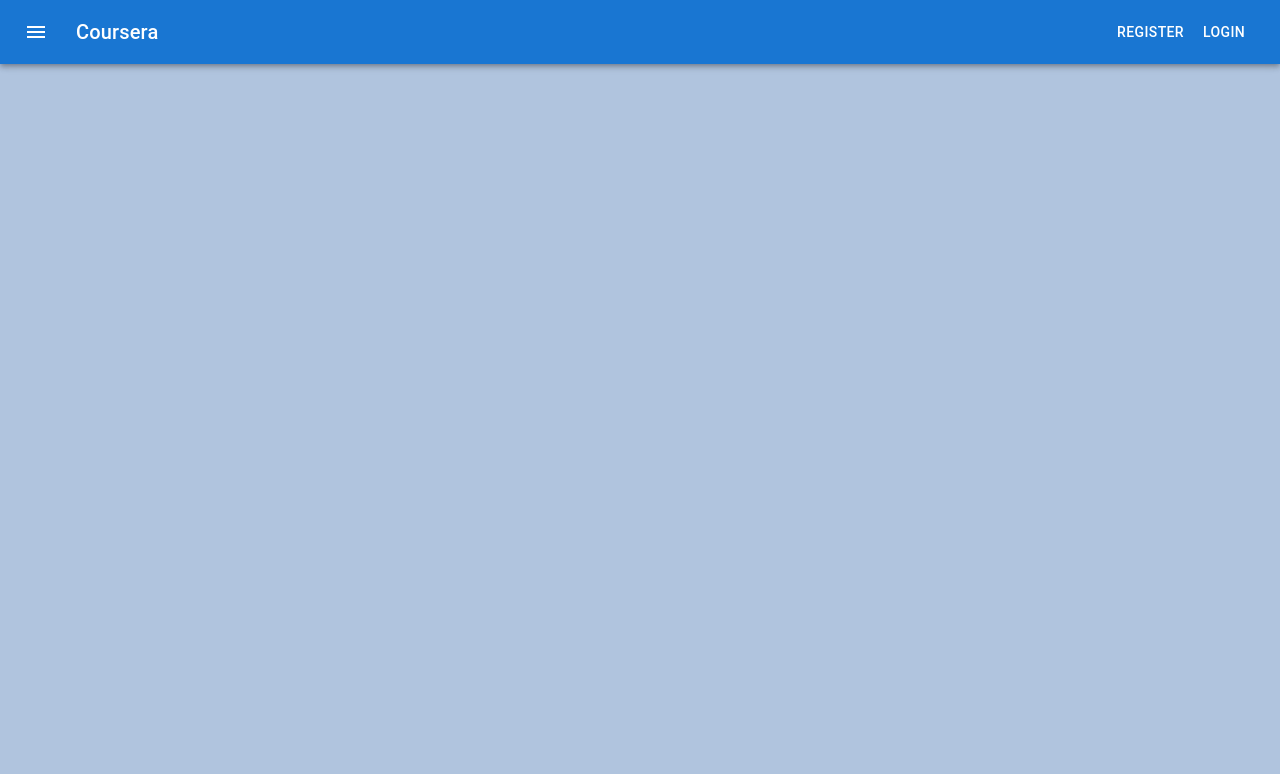
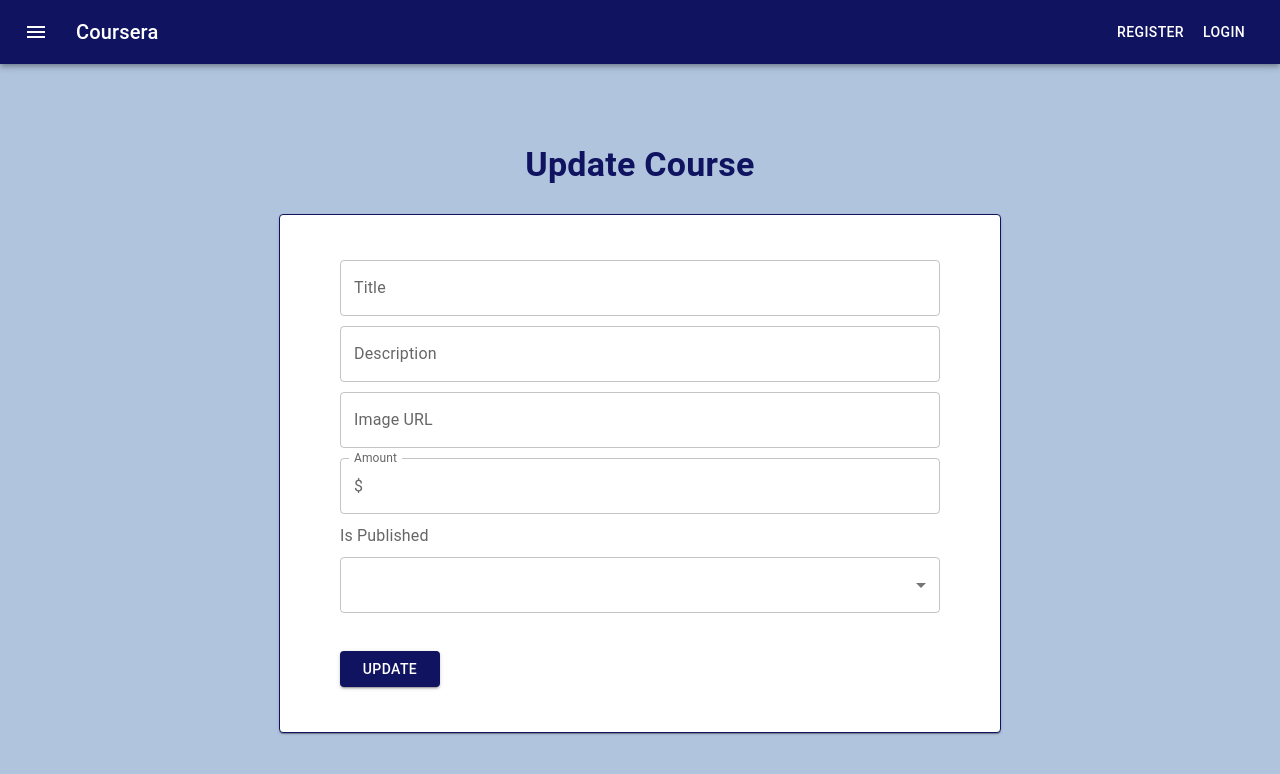
Before and after one commit to 100xDevs-hkirat/all-assignments, a React (Vite) app in the folder week-4/02-medium-course-selling-app-admin-dashboard/: page /updateCourse/1 in a window 1280 px wide. Shown: the top 774 px of the page. Built offline with nearby package versions, Linux system fonts and the light colour scheme; no server answers.

Commit message:
-updated admin dashboard

```diff
--- a/week-4/02-medium-course-selling-app-admin-dashboard/package.json
+++ b/week-4/02-medium-course-selling-app-admin-dashboard/package.json
@@ -14,6 +14,7 @@
     "@emotion/styled": "^11.11.0",
     "@mui/icons-material": "^5.14.0",
     "@mui/material": "^5.14.0",
+    "prop-types": "^15.8.1",
     "react": "^18.2.0",
     "react-dom": "^18.2.0",
     "react-router-dom": "^6.14.1"
--- a/week-4/02-medium-course-selling-app-admin-dashboard/src/App.jsx
+++ b/week-4/02-medium-course-selling-app-admin-dashboard/src/App.jsx
@@ -2,6 +2,7 @@ import { BrowserRouter as Router, Routes, Route } from "react-router-dom";
 import Login from "./components/Login";
 import Appbar from "./components/Appbar";
 import CreateCourse from "./components/CreateCourse";
+import UpdateCourse from "./components/UpdateCourse";
 import Register from "./components/Register";
 import ShowCourses from "./components/ShowCourses";
 
@@ -18,6 +19,7 @@ function App() {
         <Route path="/login" element={<Login />} />
         <Route path="/register" element={<Register />} />
         <Route path="/createCourse" element={<CreateCourse />} />
+        <Route path="/updateCourse/:courseId" element={<UpdateCourse />} />
         <Route path="/courses" element={<ShowCourses />} />
       </Routes>
     </Router>
--- a/week-4/02-medium-course-selling-app-admin-dashboard/src/components/Appbar.jsx
+++ b/week-4/02-medium-course-selling-app-admin-dashboard/src/components/Appbar.jsx
@@ -33,7 +33,7 @@ function Appbar() {
 
   return (
     <Box sx={{ flexGrow: 1 }}>
-      <AppBar position="static">
+      <AppBar position="static" style={{ backgroundColor: "#101460" }}>
         <Toolbar>
           <IconButton
             size="large"
--- /dev/null
+++ b/week-4/02-medium-course-selling-app-admin-dashboard/src/components/CourseCard.jsx
@@ -0,0 +1,60 @@
+import Card from "@mui/material/Card";
+import PropTypes from "prop-types";
+import CardActions from "@mui/material/CardActions";
+import CardContent from "@mui/material/CardContent";
+import CardMedia from "@mui/material/CardMedia";
+import Button from "@mui/material/Button";
+import Typography from "@mui/material/Typography";
+import { useNavigate } from "react-router-dom";
+
+function CourseCard(props) {
+  const navigate = useNavigate();
+  return (
+    <div key={props.course._id}>
+      <Card
+        sx={{ maxWidth: 345, height: 350 }}
+        style={{
+          display: "flex",
+          flexDirection: "column",
+          justifyContent: "space-between",
+        }}
+      >
+        <div>
+          <CardMedia
+            sx={{ height: 200, width: 350 }}
+            image={props.course.imageLink}
+            title={props.course.title}
+          />
+          <CardContent>
+            <Typography gutterBottom variant="h5" component="div">
+              {props.course.title}
+            </Typography>
+          </CardContent>
+        </div>
+
+        <div>
+          <CardActions>
+            <Button
+              size="small"
+              onClick={() => navigate(`/UpdateCourse/${props.course._id}`)}
+            >
+              UPDATE
+            </Button>
+            <Button size="small">Learn More</Button>
+          </CardActions>
+        </div>
+      </Card>
+    </div>
+  );
+}
+
+CourseCard.propTypes = {
+  course: PropTypes.shape({
+    _id: PropTypes.string.isRequired,
+    imageLink: PropTypes.string.isRequired,
+    title: PropTypes.string.isRequired,
+    description: PropTypes.string.isRequired,
+  }).isRequired,
+};
+
+export default CourseCard;
--- a/week-4/02-medium-course-selling-app-admin-dashboard/src/components/CreateCourse.jsx
+++ b/week-4/02-medium-course-selling-app-admin-dashboard/src/components/CreateCourse.jsx
@@ -1,4 +1,4 @@
-import React, { useState } from "react";
+import React, { useEffect, useState } from "react";
 import Button from "@mui/material/Button";
 import TextField from "@mui/material/TextField";
 import Card from "@mui/material/Card";
@@ -12,14 +12,36 @@ import OutlinedInput from "@mui/material/OutlinedInput";
 import InputAdornment from "@mui/material/InputAdornment";
 /// You need to add input boxes to take input for users to create a course.
 /// I've added one input so you understand the api to do it.
-function CreateCourse() {
+function CreateCourse(props) {
+  const navigate = useNavigate();
   const [title, setTitle] = React.useState("");
   const [description, setDescription] = React.useState("");
   const [price, setPrice] = useState("");
   const [imageLink, setImageLink] = useState("");
   const [published, setPublished] = useState(false);
+  const [message, setMessage] = useState("");
+
+  useEffect(() => {
+    if (props.isUpdate) {
+      setTitle(props.course.title);
+      setDescription(props.course.description);
+      setPrice(props.course.price);
+      setImageLink(props.course.imageLink);
+      setPublished(props.course.published);
+    }
+  }, [props.course]);
 
   function createCourse() {
+    // if (
+    //   title.trim() === "" ||
+    //   description.trim() === "" ||
+    //   price.trim() === "" ||
+    //   imageLink.trim() === "" ||
+    //   published.trim() === ""
+    // ) {
+    //   setMessage("Text fields cannot be empty");
+    //   return;
+    // }
     fetch("http://localhost:3000/admin/courses", {
       method: "POST",
       headers: {
@@ -42,6 +64,30 @@ function CreateCourse() {
         setTitle("");
         setPrice("");
         setPublished("");
+        navigate("/courses");
+      })
+      .catch((err) => console.log(err));
+  }
+
+  function updateCourse() {
+    fetch(`http://localhost:3000/admin/courses/${props.course._id}`, {
+      method: "PUT",
+      headers: {
+        "Content-Type": "application/json",
+        Authorization: "Bearer " + localStorage.getItem("token"),
+      },
+      body: JSON.stringify({
+        title,
+        description,
+        price,
+        imageLink,
+        published,
+      }),
+    })
+      .then((response) => response.json())
+      .then((data) => {
+        alert(data.message);
+        navigate("/courses");
       })
       .catch((err) => console.log(err));
   }
@@ -49,9 +95,27 @@ function CreateCourse() {
   return (
     <div className="page">
       <div className="title">
-        <Typography variant="h5" component="div" sx={{ flexGrow: 1 }}>
-          Create new course
+        <Typography
+          variant="h4"
+          component="div"
+          style={{
+            flexGrow: 1,
+            padding: "10px",
+            borderRadius: "4px",
+            fontWeight: "bold",
+            color: "#101460",
+            textAlign: "center",
+          }}
+        >
+          {props.isUpdate ? "Update Course" : "Create New Course"}
         </Typography>
+        <br />
+        {message && (
+          <div>
+            <p className="message">{message}</p>
+            <br />
+          </div>
+        )}
       </div>
       <Card className="form">
         <TextField
@@ -108,8 +172,14 @@ function CreateCourse() {
         </Select>
         {/* <input type="file" accept="image/*" /> */}
 
-        <Button className="button" variant="contained" onClick={createCourse}>
-          Create
+        <br />
+        <Button
+          style={{ backgroundColor: "#101460" }}
+          className="button"
+          variant="contained"
+          onClick={() => (props.isUpdate ? updateCourse() : createCourse())}
+        >
+          {props.isUpdate ? "UPDATE" : "CREATE"}
         </Button>
       </Card>
     </div>
--- a/week-4/02-medium-course-selling-app-admin-dashboard/src/components/Register.jsx
+++ b/week-4/02-medium-course-selling-app-admin-dashboard/src/components/Register.jsx
@@ -50,9 +50,21 @@ function Register() {
   return (
     <div className="page">
       <div className="title">
-        <Typography variant="h5" component="div" sx={{ flexGrow: 1 }}>
-          Register to the website
+        <Typography
+          variant="h4"
+          component="div"
+          style={{
+            flexGrow: 1,
+            padding: "10px",
+            borderRadius: "4px",
+            fontWeight: "bold",
+            color: "#101460",
+            textAlign: "center",
+          }}
+        >
+          Register To The Website
         </Typography>
+        <br />
         <p style={{ textAlign: "center", color: "red" }}>{message}</p>
       </div>
       <Card className="form">
@@ -72,7 +84,12 @@ function Register() {
           value={password}
           onChange={(e) => setPassword(e.target.value)}
         />
-        <Button className="button" variant="contained" onClick={handleRegister}>
+        <Button
+          style={{ backgroundColor: "#101460" }}
+          className="button"
+          variant="contained"
+          onClick={handleRegister}
+        >
           Register
         </Button>
         <br></br>
@@ -80,7 +97,9 @@ function Register() {
           <h3 style={{ fontWeight: "500" }}>
             Already a user? Click here to login.
           </h3>
+          <br />
           <Button
+            style={{ backgroundColor: "#101460" }}
             className="button"
             variant="contained"
             onClick={() => navigate("/login")}
--- /dev/null
+++ b/week-4/02-medium-course-selling-app-admin-dashboard/src/components/UpdateCourse.jsx
@@ -0,0 +1,30 @@
+import React, { useEffect, useState } from "react";
+import CourseCard from "./CourseCard";
+import CreateCourse from "./CreateCourse";
+import { useParams } from "react-router-dom";
+
+function UpdateCourse() {
+  const { courseId } = useParams();
+  const [course, setCourse] = useState({});
+
+  useEffect(() => {
+    fetch(`http://localhost:3000/admin/courses/${courseId}`, {
+      headers: {
+        Authorization: "Bearer " + localStorage.getItem("token"),
+      },
+    })
+      .then((res) => res.json())
+      .then((data) => {
+        setCourse(data.course);
+      })
+      .catch((err) => console.log(err));
+  }, []);
+
+  return (
+    <div>
+      <CreateCourse course={course} isUpdate={true} />
+    </div>
+  );
+}
+
+export default UpdateCourse;
--- a/week-4/02-medium-course-selling-app-admin-dashboard/src/components/style.css
+++ b/week-4/02-medium-course-selling-app-admin-dashboard/src/components/style.css
@@ -29,8 +29,8 @@ body {
   flex-direction: column;
   justify-content: center;
   gap: 10px;
-  padding: 35px 70px;
-  border: 1px solid black;
+  padding: 45px 60px;
+  border: 1px solid #101460;
 }
 
 #email,
@@ -47,12 +47,18 @@ body {
 }
 
 .all-courses {
-  margin-top: 100px;
-  margin-left: 100px;
-  margin-right: 100px;
   display: flex;
   gap: 35px;
-  justify-content: start;
+  margin-top: 20px;
+  margin-left: 400px;
+  margin-right: 300px;
   flex-wrap: wrap;
-  position: absolute;
+  align-items: center;
 }
+
+.message {
+  font-weight: 500;
+  font-size: 22px;
+  text-align: center;
+  color: rgb(218, 18, 18);
+}
```
Also changed, not shown: week-4/02-medium-course-selling-app-admin-dashboard/src/components/Login.jsx (+29 -6 lines), week-4/02-medium-course-selling-app-admin-dashboard/src/components/ShowCourses.jsx (+29 -61 lines), 2 other files (tests, documents, lock files or other folders).
